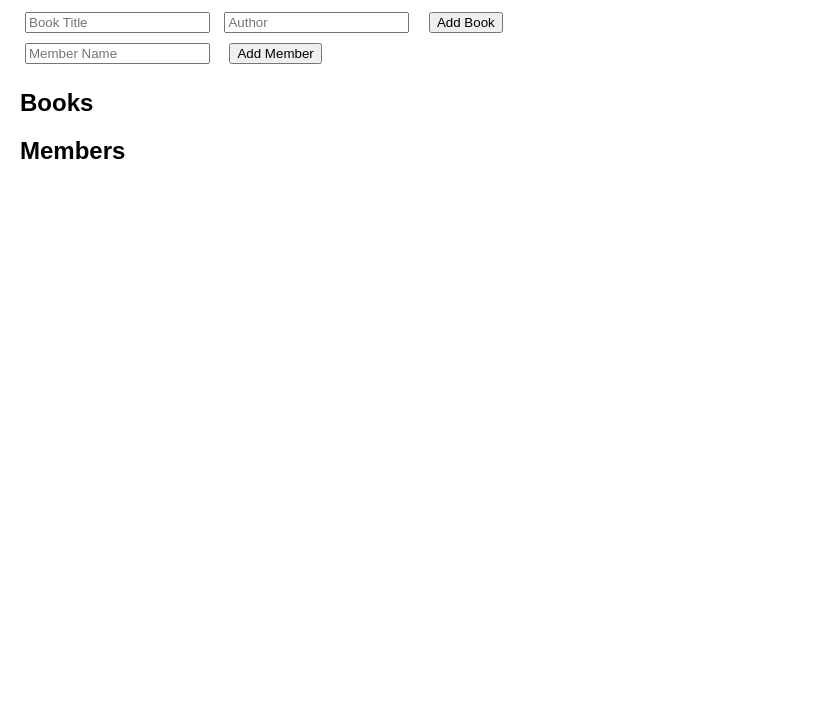
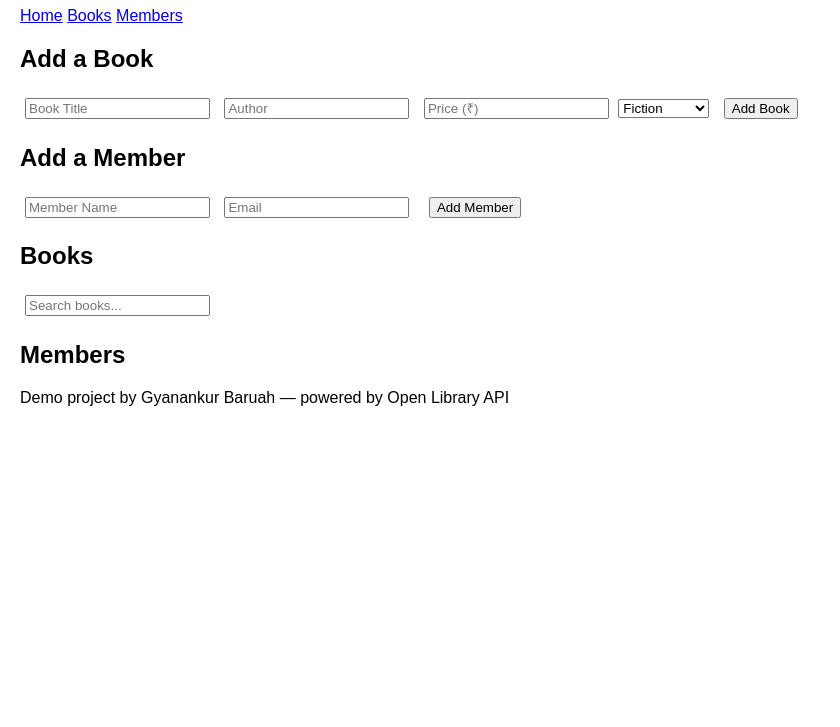
Before and after one commit to Gyanankur23/Library-Management-system-Live-, a plain HTML site: page index.html in a window 1280 px wide. Shown: the part 73-800 px from the top of the page, without its empty margins (0-840 px from the left). Drawn offline with Linux system fonts and the light colour scheme.

Commit message:
Update index.html

```diff
--- a/index.html
+++ b/index.html
@@ -2,28 +2,56 @@
 <html lang="en">
 <head>
   <meta charset="UTF-8">
-  <title>Library Management Demo</title>
+  <title>My Library Demo</title>
   <link rel="stylesheet" href="style.css">
 </head>
 <body>
-  <h1>Library Management System (Demo)</h1>
+  <header>
+    <h1>Library Management System</h1>
+    <nav>
+      <a href="#">Home</a>
+      <a href="#">Books</a>
+      <a href="#">Members</a>
+    </nav>
+  </header>
 
-  <div>
+  <main>
+    <section class="add-section">
+      <h2>Add a Book</h2>
       <input id="bookTitle" placeholder="Book Title">
       <input id="bookAuthor" placeholder="Author">
+      <input id="bookPrice" placeholder="Price (₹)">
+      <select id="bookCategory">
+        <option value="Fiction">Fiction</option>
+        <option value="Non-Fiction">Non-Fiction</option>
+        <option value="Tech">Tech</option>
+        <option value="Business">Business</option>
+      </select>
       <button onclick="addBook()">Add Book</button>
-  </div>
+    </section>
 
-  <div>
+    <section class="add-section">
+      <h2>Add a Member</h2>
       <input id="memberName" placeholder="Member Name">
+      <input id="memberEmail" placeholder="Email">
       <button onclick="addMember()">Add Member</button>
-  </div>
+    </section>
 
+    <section>
       <h2>Books</h2>
-  <ul id="books"></ul>
+      <input id="searchBar" placeholder="Search books..." oninput="searchBooks()">
+      <div id="books" class="grid"></div>
+    </section>
 
+    <section>
       <h2>Members</h2>
-  <ul id="members"></ul>
+      <div id="members"></div>
+    </section>
+  </main>
+
+  <footer>
+    <p>Demo project by Gyanankur Baruah — powered by Open Library API</p>
+  </footer>
 
   <script src="script.js"></script>
 </body>
```
Lines whose indentation alone changed are shown as unchanged.
